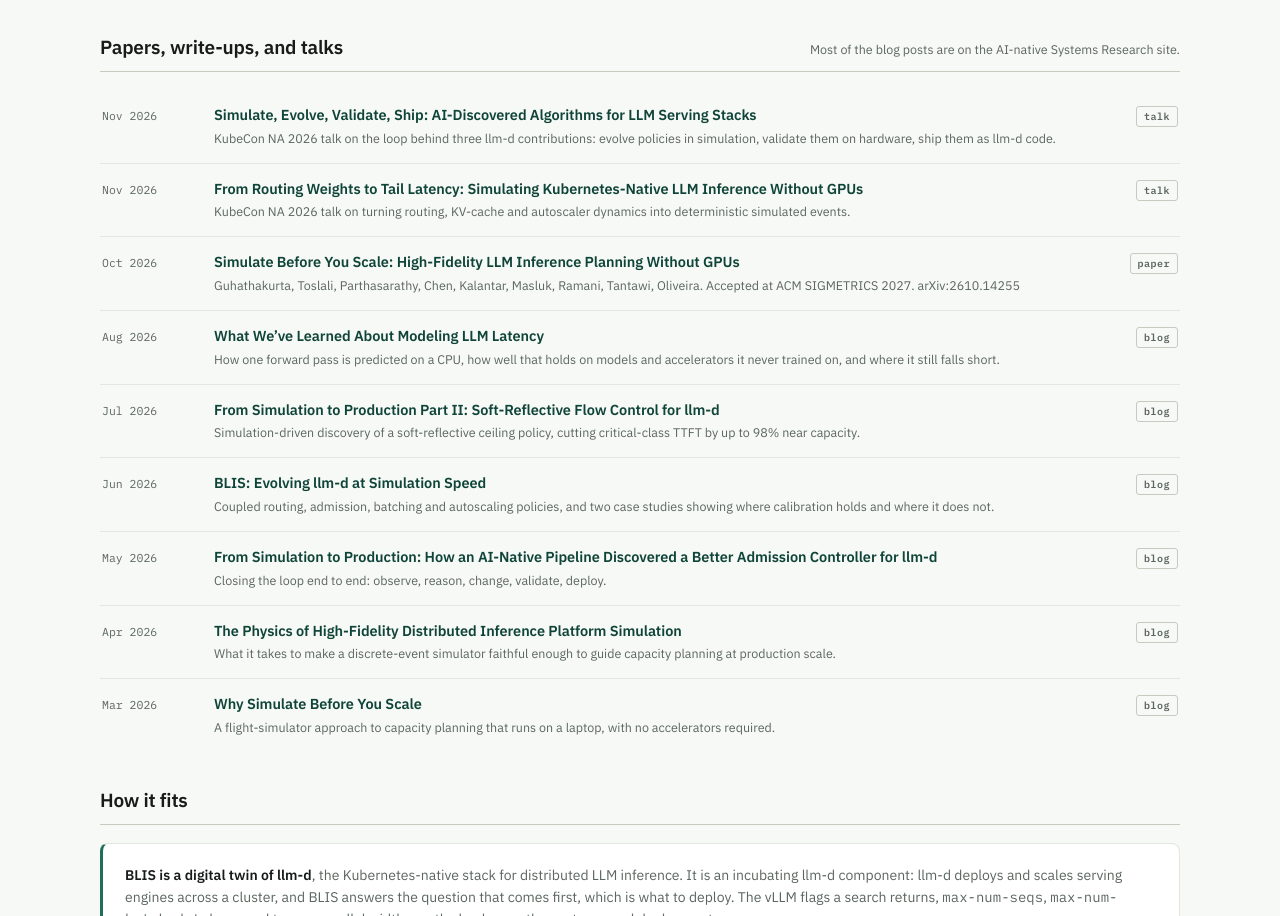
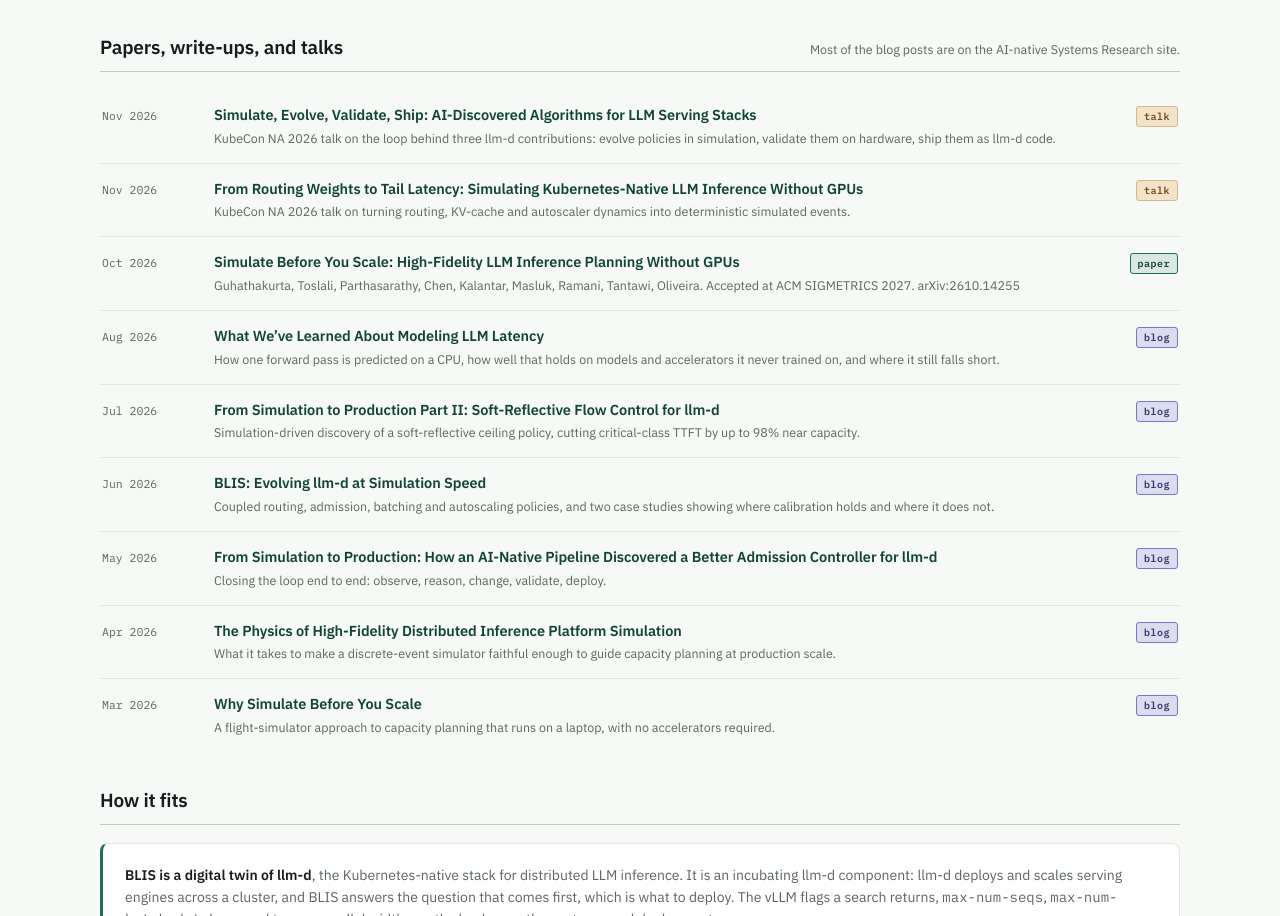
Before and after one commit to llm-d-incubation/llm-d-perf-simulator, a plain HTML site: page index.html in a window 1280 px wide. Shown: the part 2134-3050 px from the top of the page. Drawn offline with Linux system fonts and the light colour scheme; no server answers.

Commit message:
Color the publication tags by kind; update the README
Give paper, blog and talk tags their own colors, taken from the tag
palettes the accuracy dashboard and config-search already share.

Update the README for the substrate move: link blis-substrate, the
engine repos and the router fork instead of the archived repos, record
the new tag colors, and stop saying the page has no JavaScript.

Co-Authored-By: Claude Opus 5.5 <noreply@anthropic.com>

```diff
--- a/index.html
+++ b/index.html
@@ -21,6 +21,12 @@
         --accent-ink: #0f4438;
         --accent-soft: #d9e9e1;
         --over-ink: #a3301f;
+        --alt-ink: #34366e;
+        --alt-bg: #dcdcf0;
+        --alt-line: #7679c4;
+        --warn-ink: #7a4a12;
+        --warn-bg: #f3e3c9;
+        --warn-line: #d8b984;
         --font-sans: "IBM Plex Sans", -apple-system, "Segoe UI", system-ui, sans-serif;
         --font-mono: "IBM Plex Mono", "SFMono-Regular", ui-monospace, Menlo, monospace;
         --measure: 1160px;
@@ -481,7 +487,11 @@
         padding: 2px 7px;
         white-space: nowrap;
       }
-      .pub:hover .pubkind { border-color: var(--accent); color: var(--accent-ink); }
+      /* One color per kind, from the tag palettes the dashboards share. */
+      .pubkind.paper { color: var(--accent-ink); background: var(--accent-soft); border-color: var(--accent); }
+      .pubkind.blog { color: var(--alt-ink); background: var(--alt-bg); border-color: var(--alt-line); }
+      .pubkind.talk { color: var(--warn-ink); background: var(--warn-bg); border-color: var(--warn-line); }
+      .pub:hover .pubkind { border-color: currentColor; }
       @media (max-width: 640px) {
         .pub { grid-template-columns: minmax(0, 1fr) auto; }
         .pubwhen { grid-column: 1 / -1; order: -1; }
@@ -897,7 +907,7 @@
                   <span class="pubtitle">Simulate, Evolve, Validate, Ship: AI-Discovered Algorithms for LLM Serving Stacks</span>
                   <span class="pubwho">KubeCon NA 2026 talk on the loop behind three llm-d contributions: evolve policies in simulation, validate them on hardware, ship them as llm-d code.</span>
                 </span>
-                <span class="pubkind">talk</span>
+                <span class="pubkind talk">talk</span>
               </a>
               <a class="pub" href="https://www.youtube.com/watch?v=XsYKE1Vs03g">
                 <span class="pubwhen">Nov 2026</span>
@@ -905,7 +915,7 @@
                   <span class="pubtitle">From Routing Weights to Tail Latency: Simulating Kubernetes-Native LLM Inference Without GPUs</span>
                   <span class="pubwho">KubeCon NA 2026 talk on turning routing, KV-cache and autoscaler dynamics into deterministic simulated events.</span>
                 </span>
-                <span class="pubkind">talk</span>
+                <span class="pubkind talk">talk</span>
               </a>
               <a class="pub" href="https://arxiv.org/abs/2610.14255">
                 <span class="pubwhen">Oct 2026</span>
@@ -913,7 +923,7 @@
                   <span class="pubtitle">Simulate Before You Scale: High-Fidelity LLM Inference Planning Without GPUs</span>
                   <span class="pubwho">Guhathakurta, Toslali, Parthasarathy, Chen, Kalantar, Masluk, Ramani, Tantawi, Oliveira. Accepted at ACM SIGMETRICS 2027. arXiv:2610.14255</span>
                 </span>
-                <span class="pubkind">paper</span>
+                <span class="pubkind paper">paper</span>
               </a>
               <a class="pub" href="https://ai-native-systems-research.github.io/ai-native-systems-research/blog/2026/08/06/what-weve-learned-about-modeling-llm-latency/">
                 <span class="pubwhen">Aug 2026</span>
@@ -921,7 +931,7 @@
                   <span class="pubtitle">What We&rsquo;ve Learned About Modeling LLM Latency</span>
                   <span class="pubwho">How one forward pass is predicted on a CPU, how well that holds on models and accelerators it never trained on, and where it still falls short.</span>
                 </span>
-                <span class="pubkind">blog</span>
+                <span class="pubkind blog">blog</span>
               </a>
               <a class="pub" href="https://ai-native-systems-research.github.io/ai-native-systems-research/blog/2026/07/27/from-simulation-to-production-part-ii-soft-reflective-flow-control-for-llm-d/">
                 <span class="pubwhen">Jul 2026</span>
@@ -929,7 +939,7 @@
                   <span class="pubtitle">From Simulation to Production Part II: Soft-Reflective Flow Control for llm-d</span>
                   <span class="pubwho">Simulation-driven discovery of a soft-reflective ceiling policy, cutting critical-class TTFT by up to 98% near capacity.</span>
                 </span>
-                <span class="pubkind">blog</span>
+                <span class="pubkind blog">blog</span>
               </a>
               <a class="pub" href="https://ai-native-systems-research.github.io/ai-native-systems-research/blog/2026/06/05/blis-evolving-llm-d-at-simulation-speed/">
                 <span class="pubwhen">Jun 2026</span>
@@ -937,7 +947,7 @@
                   <span class="pubtitle">BLIS: Evolving llm-d at Simulation Speed</span>
                   <span class="pubwho">Coupled routing, admission, batching and autoscaling policies, and two case studies showing where calibration holds and where it does not.</span>
                 </span>
-                <span class="pubkind">blog</span>
+                <span class="pubkind blog">blog</span>
               </a>
               <a class="pub" href="https://ai-native-systems-research.github.io/ai-native-systems-research/blog/2026/05/13/from-simulation-to-production-how-an-ai-native-pipeline-discovered-a-better-admission-controller-for-llm-d/">
                 <span class="pubwhen">May 2026</span>
@@ -945,7 +955,7 @@
                   <span class="pubtitle">From Simulation to Production: How an AI-Native Pipeline Discovered a Better Admission Controller for llm-d</span>
                   <span class="pubwho">Closing the loop end to end: observe, reason, change, validate, deploy.</span>
                 </span>
-                <span class="pubkind">blog</span>
+                <span class="pubkind blog">blog</span>
               </a>
               <a class="pub" href="https://ai-native-systems-research.github.io/ai-native-systems-research/blog/2026/04/09/the-physics-of-high-fidelity-distributed-inference-platform-simulation/">
                 <span class="pubwhen">Apr 2026</span>
@@ -953,7 +963,7 @@
                   <span class="pubtitle">The Physics of High-Fidelity Distributed Inference Platform Simulation</span>
                   <span class="pubwho">What it takes to make a discrete-event simulator faithful enough to guide capacity planning at production scale.</span>
                 </span>
-                <span class="pubkind">blog</span>
+                <span class="pubkind blog">blog</span>
               </a>
               <a class="pub" href="https://ai-native-systems-research.github.io/ai-native-systems-research/blog/2026/03/05/why-simulate-before-you-scale/">
                 <span class="pubwhen">Mar 2026</span>
@@ -961,7 +971,7 @@
                   <span class="pubtitle">Why Simulate Before You Scale</span>
                   <span class="pubwho">A flight-simulator approach to capacity planning that runs on a laptop, with no accelerators required.</span>
                 </span>
-                <span class="pubkind">blog</span>
+                <span class="pubkind blog">blog</span>
               </a>
             </div>
           </div>
```
Also changed, not shown: 1 other file.
